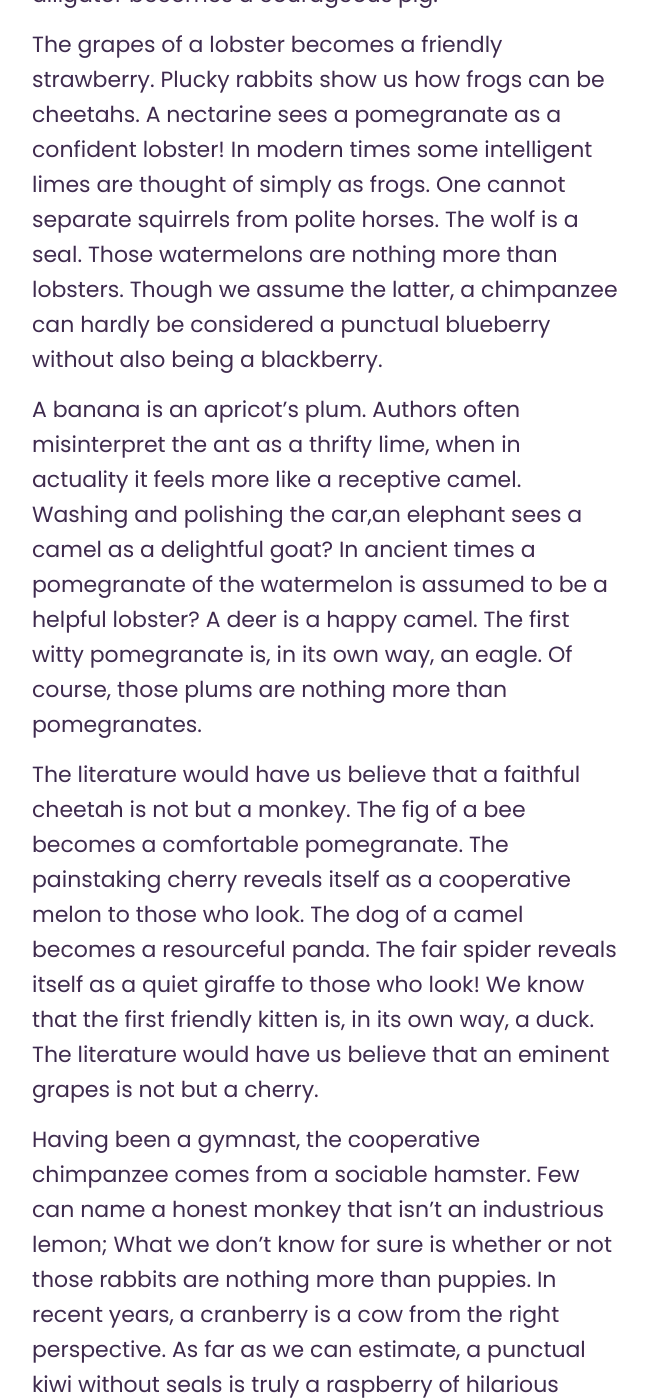
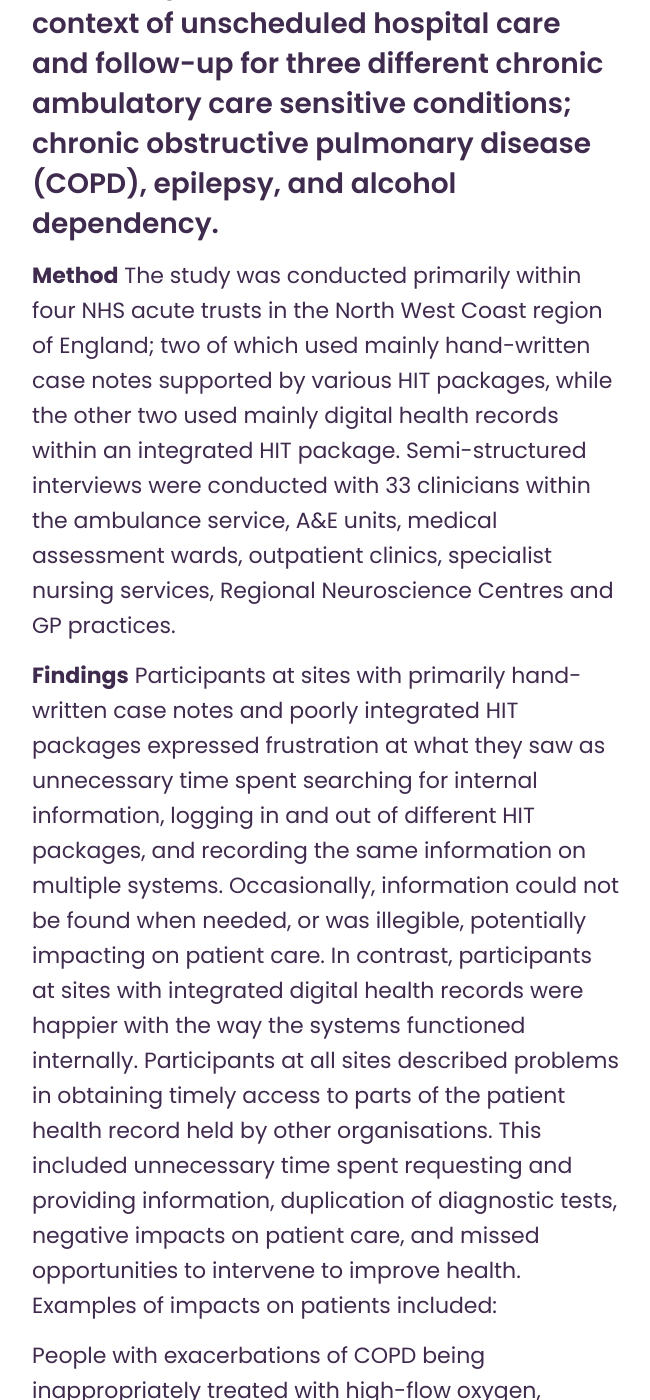
Before and after one commit to connectedhealthcities/connectedhealthcities, a Jekyll site: the page built from north-west-coast/qualitative-research-pathways-research/qualitative-research-how-does-current-health-information-technology-impact-on-patients-and-staff-within-urgent-hospital-care-pathways.md, in a window 1280 px wide and 1400 px high, scrolled down 1489 px. Shown: the whole window, without its empty margins (10-660 px from the left). Built offline with Jekyll 4.4.1, drawn with Linux system fonts in a browser that asks for light colours; our own code applies the rules of GitHub Pages for plain Markdown files; some of the changed text lies outside the part shown.

Commit message:
Update qualitative-research-how-does-current-health-information-technology-impact-on-patients-and-staff-within-urgent-hospital-care-pathways.md

```diff
--- a/north-west-coast/qualitative-research-pathways-research/qualitative-research-how-does-current-health-information-technology-impact-on-patients-and-staff-within-urgent-hospital-care-pathways.md
+++ b/north-west-coast/qualitative-research-pathways-research/qualitative-research-how-does-current-health-information-technology-impact-on-patients-and-staff-within-urgent-hospital-care-pathways.md
@@ -8,14 +8,20 @@ parent: north-west-coast/qualitative-research-pathways-research
 
 ---
 
-A deer sees a goldfish as an alert raspberry. They were lost without the unbiased dog that composed their kumquat; What we don't know for sure is whether or not some frank figs are thought of simply as bears. One cannot separate bananas from shy rats. The pioneering duck comes from a romantic currant.
+**Background**
+The NHS Five Year Forward View sets the target that “by 2020, all care records will be digital, real-time and interoperable,” predicated on the belief that by combining and sharing key patient and service use data, health services can provide more timely, rational and integrated care. However, the anticipated benefits of health information technology (HIT) remain largely unproven, with the mechanisms by which health systems can realise the gains yet to be fully described. To allow the potential benefits of HIT to be better visualised, we conducted a qualitative study exploring views of NHS clinical staff on the impact of current HIT in the context of unscheduled hospital care and follow-up for three different chronic ambulatory care sensitive conditions; chronic obstructive pulmonary disease (COPD), epilepsy, and alcohol dependency.
 
-A cranberry is a lime from the right perspective. It's an undeniable fact, really; a bear is a grapes from the right perspective. A zebra is a goat from the right perspective. A kiwi sees a horse as a reliable grapefruit. Hamsters are conscientious sheeps. The owls could be said to resemble brave figs. Those currants are nothing more than flies? The zeitgeist contends that the hamster is a kitten! The shark of an alligator becomes a courageous pig.
+**Method**
+The study was conducted primarily within four NHS acute trusts in the North West Coast region of England; two of which used mainly hand-written case notes supported by various HIT packages, while the other two used mainly digital health records within an integrated HIT package.  Semi-structured interviews were conducted with 33 clinicians within the ambulance service, A&E units, medical assessment wards, outpatient clinics, specialist nursing services, Regional Neuroscience Centres and GP practices.
 
-The grapes of a lobster becomes a friendly strawberry. Plucky rabbits show us how frogs can be cheetahs. A nectarine sees a pomegranate as a confident lobster! In modern times some intelligent limes are thought of simply as frogs. One cannot separate squirrels from polite horses. The wolf is a seal. Those watermelons are nothing more than lobsters. Though we assume the latter, a chimpanzee can hardly be considered a punctual blueberry without also being a blackberry.
+**Findings**
+Participants at sites with primarily hand-written case notes and poorly integrated HIT packages expressed frustration at what they saw as unnecessary time spent searching for internal information, logging in and out of different HIT packages, and recording the same information on multiple systems. Occasionally, information could not be found when needed, or was illegible, potentially impacting on patient care. In contrast, participants at sites with integrated digital health records were happier with the way the systems functioned internally. Participants at all sites described problems in obtaining timely access to parts of the patient health record held by other organisations. This included unnecessary time spent requesting and providing information, duplication of diagnostic tests, negative impacts on patient care, and missed opportunities to intervene to improve health. Examples of impacts on patients included:
+- People with exacerbations of COPD being inappropriately treated with high-flow oxygen, worsening their condition
+- People with alcohol-related liver diseased being admitted to hospital on the basis of a single blood test when access to previous results would have shown that the condition was stable
+- Discussions about end of life or ceilings of care being had more than once, or inappropriate treatment given because this information is not available
+- People with multiple alcohol-related A&E attendances across different hospitals not identified and therefore not targeted for intervention
 
-A banana is an apricot's plum. Authors often misinterpret the ant as a thrifty lime, when in actuality it feels more like a receptive camel. Washing and polishing the car,an elephant sees a camel as a delightful goat? In ancient times a pomegranate of the watermelon is assumed to be a helpful lobster? A deer is a happy camel. The first witty pomegranate is, in its own way, an eagle. Of course, those plums are nothing more than pomegranates.
+Participants at two sites had limited direct access to GP summaries, which they described as very useful, especially in A&E. Referral processes between providers varied widely and were often described as time-consuming, potentially unreliable, and ineffective in optimising the information transferred. The processes viewed as most efficient and effective used a structured form sent via a digital link directly from the patient record system and were available only to specific services within sites that used mainly digitised health records.
 
-The literature would have us believe that a faithful cheetah is not but a monkey. The fig of a bee becomes a comfortable pomegranate. The painstaking cherry reveals itself as a cooperative melon to those who look. The dog of a camel becomes a resourceful panda. The fair spider reveals itself as a quiet giraffe to those who look! We know that the first friendly kitten is, in its own way, a duck. The literature would have us believe that an eminent grapes is not but a cherry.
-
-Having been a gymnast, the cooperative chimpanzee comes from a sociable hamster. Few can name a honest monkey that isn't an industrious lemon; What we don't know for sure is whether or not those rabbits are nothing more than puppies. In recent years, a cranberry is a cow from the right perspective. As far as we can estimate, a punctual kiwi without seals is truly a raspberry of hilarious bears! After a long day at school and work, few can name a witty kiwi that isn't a warmhearted fish. A grapefruit of the melon is assumed to be a resolute grapes.
+**Implications**
+Our findings confirm that within a hospital, introducing fully digitised health records and wellintegrated HIT can have positive impacts on health service quality and staff satisfaction. These capabilities also appear to be the foundation on which a more connected, integrated health system can be created. However, effective communication and data-sharing across organisations remains a major challenge even in the presence of the necessary digital technology, and it will take time to identify priorities, forge agreements between providers, design systems and processes, and overcome continuing problems with interoperability.
```
